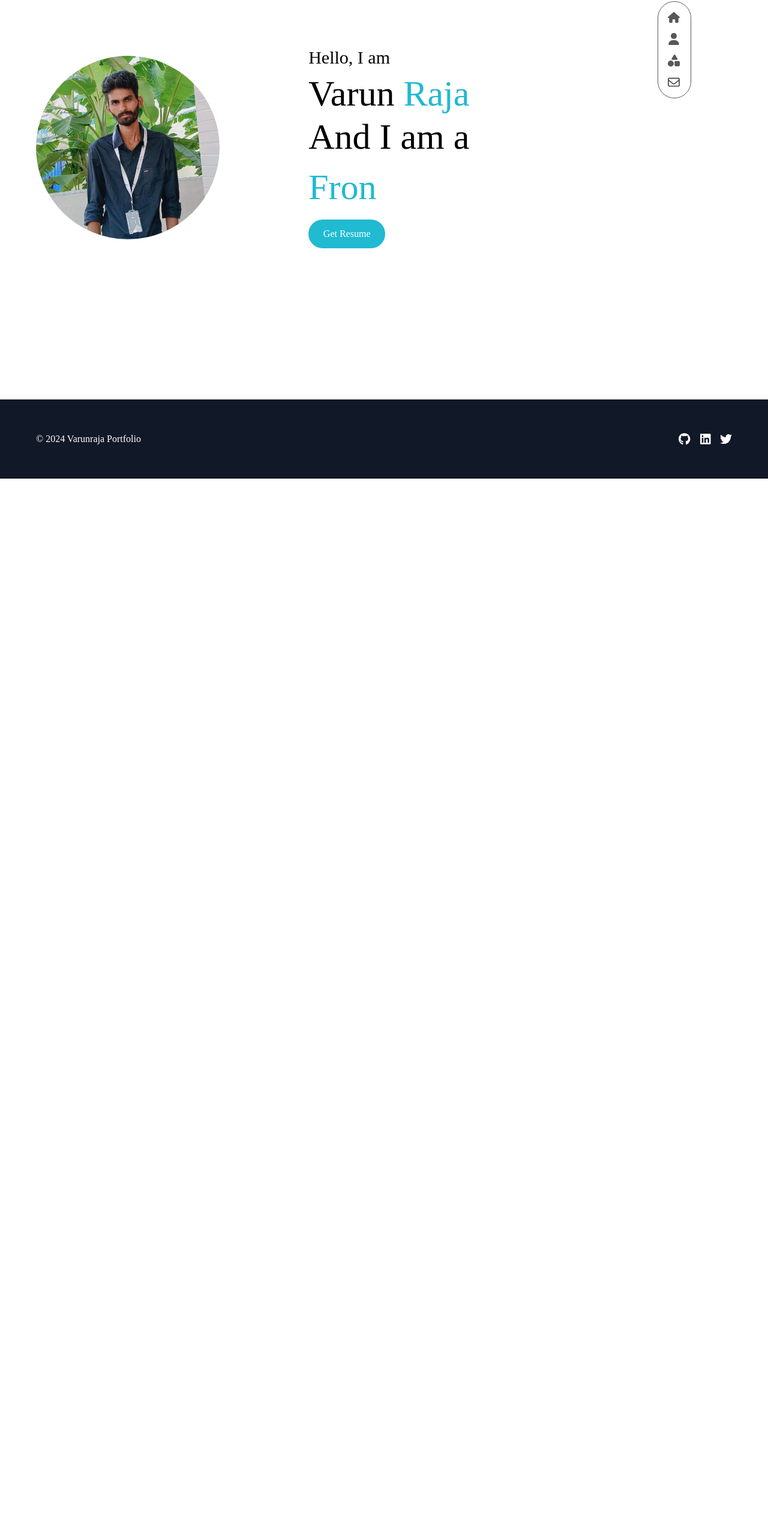
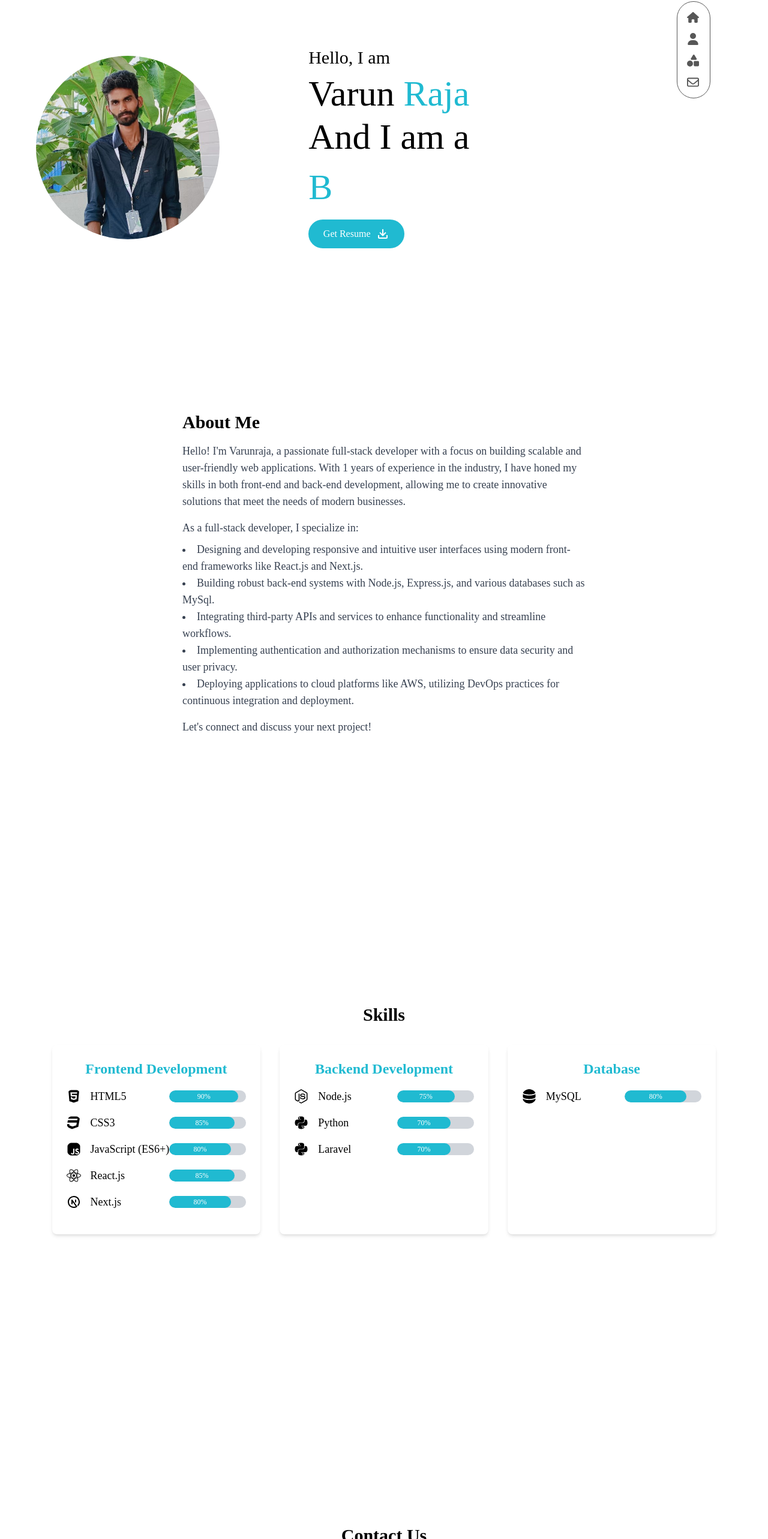
Before and after one commit to PreethiRamalingam55/Portfolio, a Next.js app: page / in a window 1280 px wide. Shown: the part 174-2740 px from the top of the page at 60% size. Before the commit the page ends 972 px from the top, so only its background shows below. Built offline with nearby package versions, Linux system fonts and the light colour scheme.

Commit message:
scrolling

```diff
--- a/package.json
+++ b/package.json
@@ -9,9 +9,6 @@
     "lint": "next lint"
   },
   "dependencies": {
-    "@fortawesome/fontawesome-svg-core": "^6.5.1",
-    "@fortawesome/free-brands-svg-icons": "^6.5.1",
-    "@fortawesome/react-fontawesome": "^0.2.0",
     "@headlessui/react": "^1.7.18",
     "@types/aos": "^3.0.7",
     "aos": "^2.3.4",
@@ -21,6 +18,7 @@
     "next-themes": "^0.2.1",
     "react": "^18",
     "react-dom": "^18",
+    "react-icons": "^5.0.1",
     "react-scroll": "^1.9.0",
     "typewriter-effect": "^2.21.0"
   },
--- /dev/null
+++ b/src/components/contact.tsx
@@ -0,0 +1,34 @@
+import React from "react";
+import { FiMail, FiPhone } from "react-icons/fi";
+import { FaLinkedin, FaTwitter, FaGithub } from "react-icons/fa";
+
+export default function ContactUs() {
+  return (
+    <div className="h-screen container mx-auto px-4 py-8 flex flex-col justify-center items-center">
+      <h1 className="text-3xl font-bold mb-4">Contact Us</h1>
+      <p className="text-lg mb-4">Please feel free to contact us for any inquiries or feedback:</p>
+      <div className="flex flex-col items-center">
+        <div className="flex items-center mb-2">
+          <FiMail className="w-6 h-6 mr-2" />
+          <span>Email: rajavarun216@gmail.com</span>
+        </div>
+        <div className="flex items-center mb-2">
+          <FiPhone className="w-6 h-6 mr-2" />
+          <span>Phone: 7339635360</span>
+        </div>
+        <div className="flex items-center mb-2">
+          <FaLinkedin className="w-6 h-6 mr-2 text-blue-500" />
+          <a href="https://www.linkedin.com/in/varun-raja-6a9756252/" target="_blank" rel="noopener noreferrer">LinkedIn</a>
+        </div>
+        <div className="flex items-center mb-2">
+          <FaTwitter className="w-6 h-6 mr-2 text-blue-400" />
+          <a href="https://twitter.com/your-profile" target="_blank" rel="noopener noreferrer">Twitter</a>
+        </div>
+        <div className="flex items-center">
+          <FaGithub className="w-6 h-6 mr-2 text-gray-800" />
+          <a href="https://github.com/Varunpavi" target="_blank" rel="noopener noreferrer">GitHub</a>
+        </div>
+      </div>
+    </div>
+  );
+}
--- /dev/null
+++ b/src/components/home.tsx
@@ -0,0 +1,49 @@
+import React from 'react'
+import Typewriter from "typewriter-effect";
+import Image from "next/image";
+import { CgSoftwareDownload } from "react-icons/cg";
+export default function Home() {
+  return (
+    <div className="bg-cover bg-no-repeat w-full">
+        <div className="container flex flex-col md:flex-row justify-center items-center md:gap-32">
+          <div>
+            <Image
+              src="/assets/images/varun.jpeg"
+              alt="Varun's Image"
+              className="rounded-full"
+              width={500}
+              height={500}
+            />
+          </div>
+          <div className="container flex flex-col justify-center h-screen">
+            <h1 className="text-xl md:text-3xl my-3">Hello, I am</h1>
+            <h2 className="text-3xl md:text-6xl">
+              Varun{" "}
+              <span className="text-primary dark:text-darkprimary">Raja</span>
+            </h2>
+            <h3 className="text-3xl md:text-6xl my-3">And I am a </h3>
+            <div className="text-3xl md:text-6xl my-3 text-primary dark:text-darkprimary">
+              <Typewriter
+                options={{
+                  strings: ["FrontEnd Developer", "BackEnd Developer"],
+                  autoStart: true,
+                  loop: true,
+                  cursor: "",
+                }}
+              />
+            </div>
+            <button className="my-3 bg-primary rounded-full w-40 p-3 text-white hover:bg-secondary">
+              <a
+                href="/Varunraja(Resume).pdf"
+                download
+                className="flex gap-2 items-center justify-center"
+              >
+                <span>Get Resume</span>
+                <CgSoftwareDownload className="w-6 h-6" />
+              </a>
+            </button>
+          </div>
+        </div>
+      </div>
+  )
+}
--- a/src/components/layouts/Footer.tsx
+++ b/src/components/layouts/Footer.tsx
@@ -1,6 +1,5 @@
 import React from 'react';
-import { FontAwesomeIcon } from '@fortawesome/react-fontawesome';
-import { faGithub, faLinkedin, faTwitter } from '@fortawesome/free-brands-svg-icons';
+import { FaGithub, FaLinkedin, FaTwitter } from "react-icons/fa"; // Changed FaXTwitter to FaTwitter
 
 const Footer = () => {
   return (
@@ -9,13 +8,13 @@ const Footer = () => {
         <p className="text-center md:text-left">© 2024 Varunraja Portfolio</p>
         <div className="flex space-x-4">
           <a href="https://github.com/Varunpavi" target="_blank" rel="noopener noreferrer" className="text-xl">
-            <FontAwesomeIcon icon={faGithub} />
+            <FaGithub />
           </a>
           <a href="https://www.linkedin.com/in/varun-raja-6a9756252/" target="_blank" rel="noopener noreferrer" className="text-xl">
-            <FontAwesomeIcon icon={faLinkedin} />
+            <FaLinkedin />
           </a>
           <a href="https://twitter.com/yourusername" target="_blank" rel="noopener noreferrer" className="text-xl">
-            <FontAwesomeIcon icon={faTwitter} />
+            <FaTwitter /> {/* Changed to FaTwitter */}
           </a>
         </div>
       </div>
--- a/src/components/layouts/Header.tsx
+++ b/src/components/layouts/Header.tsx
@@ -1,33 +1,39 @@
-import React, { useState, useEffect, useRef } from "react";
-import Link from "next/link";
+import React, { useState, useRef, useEffect } from "react";
+import { Link as ScrollLink } from 'react-scroll';
 import { getIcon } from "@/lib/get-icon";
 import HeaderIcon from "@/components/icons/header_icons";
 import MenuHeader from "@/components/layouts/mobileHeader";
 
-type DivElementRef = React.MutableRefObject<HTMLDivElement>;
-const Header = () => {
-  const siteHeaderRef = useRef() as DivElementRef;
+type DivElementRef = React.MutableRefObject<HTMLDivElement | null>;
+
+const Header: React.FC = () => {
+  const siteHeaderRef = useRef(null) as DivElementRef;
+  const [activeLink, setActiveLink] = useState("home"); // State to keep track of active link
 
   const links = [
     {
       label: "Home",
-      link: "/",
+      link: "home",
       icon: "HomeIcon",
+      tooltip: "Go to Home"
     },
     {
       label: "About",
       link: "about",
       icon: "AboutIcon",
+      tooltip: "Learn About Me"
     },
     {
       label: "Skills",
       link: "skill",
       icon: "SkillIcon",
+      tooltip: "View My Skills"
     },
     {
-      label: "Home",
+      label: "Contact",
       link: "contact",
       icon: "ContactIcon",
+      tooltip: "Contact Me"
     },
   ];
 
@@ -36,42 +42,70 @@ const Header = () => {
   const handleMenuToggle = () => {
     setMenuVisible(!isMenuVisible);
   };
+
   const handleMenuClose = () => {
     setMenuVisible(false);
   };
 
+  useEffect(() => {
+    const handleScroll = () => {
+      const scrollPosition = window.scrollY;
+      const sections = document.querySelectorAll("section");
+      let activeSection = "home"; // Default to "home" section if no other section is active
+
+      sections.forEach(section => {
+        const sectionTop = section.offsetTop;
+        const sectionHeight = section.offsetHeight;
+        const sectionId = section.id;
+        if (scrollPosition >= sectionTop && scrollPosition < sectionTop + sectionHeight) {
+          activeSection = sectionId;
+        }
+      });
+
+      setActiveLink(activeSection);
+    };
+
+    window.addEventListener("scroll", handleScroll);
+    return () => {
+      window.removeEventListener("scroll", handleScroll);
+    };
+  }, []);
+
+console.log(activeLink);
   return (
-    <header
-      id="siteHeader"
-      ref={siteHeaderRef}
-      className="w-full relative z-20"
-    >
+    <header id="siteHeader" ref={siteHeaderRef} className="w-full relative z-20">
       <div className={"innerSticky fixed top-0 z-[1000] w-full"}>
         <div
-          className="text-black absolute right-6 md:right-32 top-10 border-[1px] border-textcolor rounded-full w-[55px] h-[55px] p-5 flex flex-col gap-3 items-center justify-center group hover:border-primary dark:hover:border-darkprimary"
+          className="text-black absolute right-6 md:right-24 top-10 border-[1px] border-textcolor rounded-full w-[55px] h-[55px] p-5 flex flex-col gap-3 items-center justify-center group hover:border-primary dark:hover:border-darkprimary"
           onClick={handleMenuToggle}
+          title="Menu"
         >
           <div className="w-[20px] h-[2px] block bg-black dark:bg-white group-hover:bg-primary dark:group-hover:bg-darkprimary"></div>
           <div className="w-[20px] h-[2px] block bg-black dark:bg-white group-hover:bg-primary dark:group-hover:bg-darkprimary"></div>
         </div>
-        <nav className="absolute right-32 top-44 hidden md:block">
+        <nav className="absolute right-24 top-44 hidden md:block">
           <ul className="border-[1px] border-textcolor w-14 rounded-full m-auto p-2">
-            {links?.map((v, i) => (
-              <li key={i} className="p-2">
-                <Link
-                  href={v.link}
+            {links.map((v) => (
+              <li key={v.label} className="p-2" title={v.tooltip}>
+                <ScrollLink
+                  to={v.link}
+                  smooth={true}
+                  duration={500}
+                  spy={true}
+                  className="fill-textcolor"
+                  activeClass="fill-primary"
                 >
                   {getIcon({ iconList: HeaderIcon, iconName: v.icon })}
-                </Link>
+                </ScrollLink>
               </li>
             ))}
           </ul>
         </nav>
-          {isMenuVisible && (
-            <nav>
-              <MenuHeader handleMenuClose={handleMenuClose} />
-            </nav>
-          )}
+        {isMenuVisible && (
+          <nav>
+            <MenuHeader handleMenuClose={handleMenuClose} key="menu" />
+          </nav>
+        )}
       </div>
     </header>
   );
--- a/src/components/layouts/mobileHeader.tsx
+++ b/src/components/layouts/mobileHeader.tsx
@@ -1,7 +1,6 @@
 import React, { useState } from "react";
 import ThemeSwitcher from "@/components/layouts/themes";
-import Link from "next/link";
-
+import { Link } from "react-scroll";
 export default function MobileHeader({ handleMenuClose }: any) {
   const [isMenuOpen, setIsMenuOpen] = useState(false);
 
@@ -9,35 +8,68 @@ export default function MobileHeader({ handleMenuClose }: any) {
     <div className="fixed left-0 right-0 w-full h-full">
       <div className="absolute inset-0 bg-gray-600 opacity-25 z-[-10] bg-glass-transparent"></div>
       <nav className="max-w-[350px] w-full h-screen ml-auto bg-black pt-32">
-        <h1 onClick={handleMenuClose} className="text-white text-center my-5 cursor-pointer hover:text-gray-400">Close</h1>
+        <h1
+          onClick={handleMenuClose}
+          className="text-white text-center my-5 cursor-pointer hover:text-gray-400"
+        >
+          Close
+        </h1>
         <ul className="flex flex-col gap-5 justify-center items-center text-white">
           <li>
-            <Link href="/" className="hover:text-primary">
+            <Link
+              to="home"
+              smooth={true}
+              duration={500}
+              className="hover:text-primary"
+            >
               Home
             </Link>
           </li>
           <li>
-            <Link href="/about" className="hover:text-primary">
+            <Link
+              to="about"
+              smooth={true}
+              duration={500}
+              className="hover:text-primary"
+            >
               About
             </Link>
           </li>
           <li>
-            <Link href="/skill" className="hover:text-primary">
-             Skills
+            <Link
+              to="skill"
+              smooth={true}
+              duration={500}
+              className="hover:text-primary"
+            >
+              Skills
             </Link>
           </li>
           <li>
-            <Link href="/projects" className="hover:text-primary">
-             Projects
+            <Link
+              to="project"
+              smooth={true}
+              duration={500}
+              className="hover:text-primary"
+            >
+              Projects
             </Link>
           </li>
           <li>
-            <Link href="/contact" className="hover:text-primary">
+            <Link
+              to="contact"
+              smooth={true}
+              duration={500}
+              className="hover:text-primary"
+            >
               Contact
             </Link>
           </li>
           <li>
-            <button onClick={() => setIsMenuOpen(!isMenuOpen)} className="my-10">
+            <button
+              onClick={() => setIsMenuOpen(!isMenuOpen)}
+              className="my-10"
+            >
               <ThemeSwitcher handleCloseMenu={handleMenuClose} />
             </button>
           </li>
--- a/src/components/skill.tsx
+++ b/src/components/skill.tsx
@@ -1,35 +1,21 @@
 import React from 'react';
-import { FontAwesomeIcon } from '@fortawesome/react-fontawesome';
-import { faHtml5, faCss3, faJs, faReact, faVuejs, faNodeJs, faPython, faDatabase } from '@fortawesome/free-brands-svg-icons';
+import { FaHtml5, FaCss3, FaJs, FaReact, FaNodeJs, FaPython, FaDatabase } from 'react-icons/fa';
+import { TiSocialLinkedinCircular } from 'react-icons/ti'; // Importing from the correct package
+import { TbBrandNextjs } from 'react-icons/tb';
 
-export default function Skills() {
-  return (
-    <div className="h-screen container m-auto py-8">
-      <h1 className="text-3xl font-bold mb-8 text-center">Skills</h1>
-      <div className="grid grid-cols-1 md:grid-cols-2 lg:grid-cols-3 gap-8">
-        <SkillCategory title="Frontend Development" color="primary">
-          <Skill icon={faHtml5} name="HTML5" level="90" />
-          <Skill icon={faCss3} name="CSS3" level="85" />
-          <Skill icon={faJs} name="JavaScript (ES6+)" level="80" />
-          <Skill icon={faReact} name="React.js" level="85" />
-          <Skill icon={faVuejs} name="Next.js" level="80" />
-        </SkillCategory>
-        <SkillCategory title="Backend Development" color="primary">
-          <Skill icon={faNodeJs} name="Node.js" level="75" />
-          <Skill icon={faPython} name="Python" level="70" />
-          <Skill icon={faPython} name="Laravel" level="70" />
-        </SkillCategory>
-        <SkillCategory title="Database" color="primary">
-          <Skill icon={faDatabase} name="MySQL" level="80" />
-          <Skill icon={faDatabase} name="MongoDB" level="75" />
-          <Skill icon={faDatabase} name="PostgreSQL" level="70" />
-        </SkillCategory>
-      </div>
-    </div>
-  );
+interface SkillProps {
+  icon: React.ComponentType<any>; // Adjust the type of icon
+  name: string;
+  level: string;
 }
 
-const SkillCategory = ({ title, color, children }) => (
+interface SkillCategoryProps {
+  title: string;
+  color: string;
+  children: React.ReactNode;
+}
+
+const SkillCategory: React.FC<SkillCategoryProps> = ({ title, color, children }) => (
   <div className="bg-white shadow-md p-6 rounded-lg">
     <h2 className={`text-2xl font-semibold mb-4 text-center text-${color}`}>{title}</h2>
     <ul>
@@ -38,10 +24,10 @@ const SkillCategory = ({ title, color, children }) => (
   </div>
 );
 
-const Skill = ({ icon, name, level }) => (
+const Skill: React.FC<SkillProps> = ({ icon: Icon, name, level }) => ( // Adjusted icon prop
   <li className="flex items-center justify-between mb-4">
     <div className="flex items-center">
-      <FontAwesomeIcon icon={icon} className={`w-6 h-6 mr-4 text-${name.toLowerCase()} rounded-full`} />
+      <Icon className={`w-6 h-6 mr-4 text-${name.toLowerCase()} rounded-full`} /> {/* Using the icon component directly */}
       <span className="text-lg dark:text-black">{name}</span>
     </div>
     <div className="flex items-center">
@@ -51,3 +37,30 @@ const Skill = ({ icon, name, level }) => (
     </div>
   </li>
 );
+
+const Skills: React.FC = () => {
+  return (
+    <div className="h-screen container m-auto py-8 flex flex-col justify-center items-center">
+      <h1 className="text-3xl font-bold mb-8 text-center">Skills</h1>
+      <div className="grid grid-cols-1 md:grid-cols-2 lg:grid-cols-3 gap-8">
+        <SkillCategory title="Frontend Development" color="primary">
+          <Skill icon={FaHtml5} name="HTML5" level="90" />
+          <Skill icon={FaCss3} name="CSS3" level="85" />
+          <Skill icon={FaJs} name="JavaScript (ES6+)" level="80" />
+          <Skill icon={FaReact} name="React.js" level="85" />
+          <Skill icon={TbBrandNextjs} name="Next.js" level="80" />
+        </SkillCategory>
+        <SkillCategory title="Backend Development" color="primary">
+          <Skill icon={FaNodeJs} name="Node.js" level="75" />
+          <Skill icon={FaPython} name="Python" level="70" />
+          <Skill icon={FaPython} name="Laravel" level="70" />
+        </SkillCategory>
+        <SkillCategory title="Database" color="primary">
+          <Skill icon={FaDatabase} name="MySQL" level="80" />
+        </SkillCategory>
+      </div>
+    </div>
+  );
+};
+
+export default Skills;
--- a/src/pages/index.tsx
+++ b/src/pages/index.tsx
@@ -1,47 +1,24 @@
 import React from "react";
 import { getLayout } from "@/components/layouts/layouts";
-import Typewriter from "typewriter-effect";
-import Image from "next/image";
+import Homepage from "@/components/home";
+import Aboutpage from "@/components/about/about";
+import Skillpage from "@/components/skill";
+import Contactpage from "@/components/contact";
 export default function Home() {
   return (
     <div>
-      <div className="bg-cover bg-no-repeat w-full dark:bg-[url('')] ">
-        <div className="container flex flex-col md:flex-row justify-center items-center md:gap-32">
-          <div>
-            <Image
-              src="/assets/images/varun.jpeg"
-              alt="Varun's Image"
-              className="rounded-full"
-              width={500}
-              height={500}
-            />
-          </div>
-          <div className="container flex flex-col justify-center h-screen">
-            <h1 className="text-xl md:text-3xl my-3">Hello, I am</h1>
-            <h2 className="text-3xl md:text-6xl">
-              Varun{" "}
-              <span className="text-primary dark:text-darkprimary">Raja</span>
-            </h2>
-            <h3 className="text-3xl md:text-6xl my-3">And I am a </h3>
-            <div className="text-3xl md:text-6xl my-3 text-primary dark:text-darkprimary">
-              <Typewriter
-                options={{
-                  strings: ["FrontEnd Developer", "BackEnd Developer"],
-                  autoStart: true,
-                  loop: true,
-                  cursor: "",
-                }}
-                wrapperClassName="typewriter-style"
-              />
-            </div>
-            <button className="my-3 bg-primary rounded-full w-32 p-3 text-white">
-              <a href="/Varunraja(Resume).pdf" download>
-                Get Resume
-              </a>
-            </button>
-          </div>
+        <div id="home">
+          <Homepage />
         </div>
-      </div>
+        <div id="about">
+          <Aboutpage />
+        </div>
+        <div id="skill">
+          <Skillpage />
+        </div>
+        <div id="contact">
+          <Contactpage />
+        </div>
     </div>
   );
 }
```
Also changed, not shown: src/components/icons/header_icons.tsx (+4 -4 lines), src/pages/about/index.tsx (deleted, +0 -12 lines), src/pages/skill/index.tsx (deleted, +0 -11 lines), src/styles/globals.css (line endings or trailing spaces), 1 other file (tests, documents, lock files or other folders).
